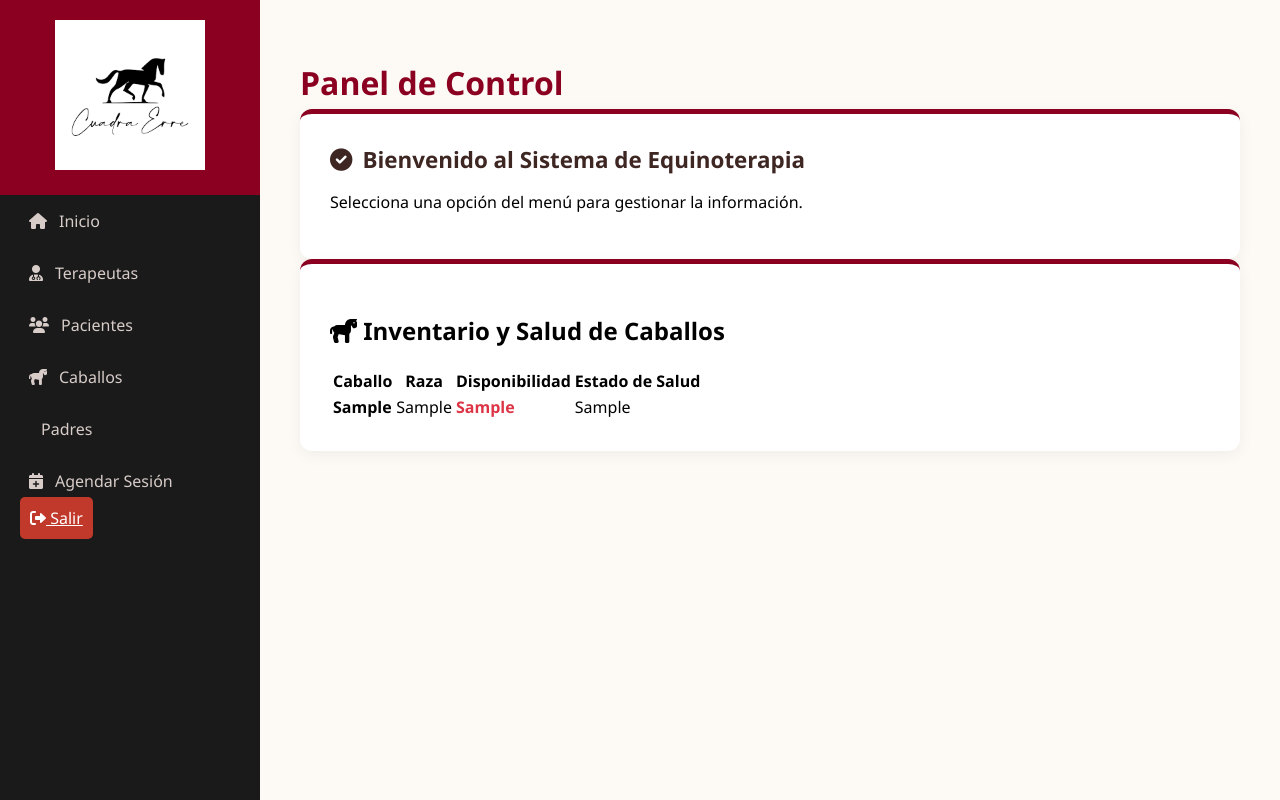
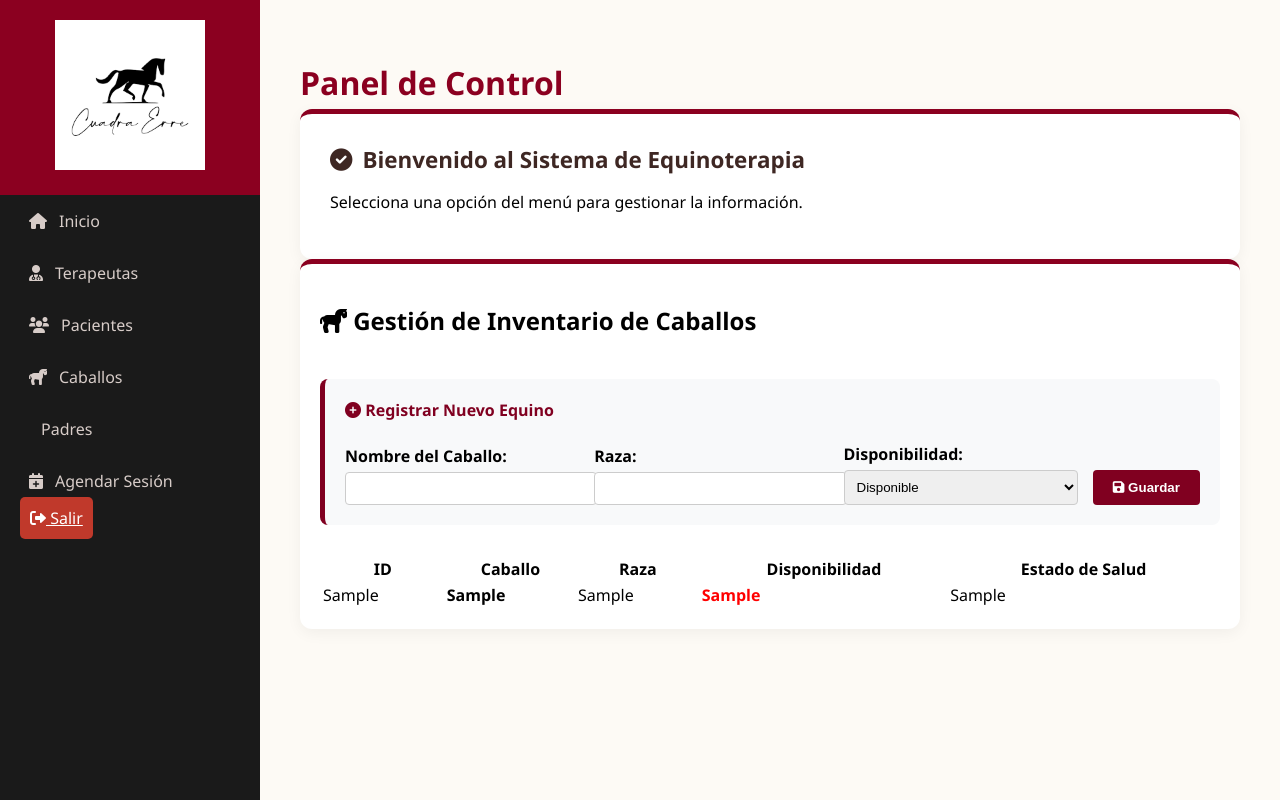
Before and after one commit to Mejillon2/Cabos, a Django app: template gestion/templates/gestion/caballos.html in a window 1280 px wide. Run offline with Django 5.2, Linux system fonts and the light colour scheme; the template is opened without the code that fills it: most values are stand-ins (such as "Sample title", 1, 10 or a date in 2020).

Commit message:
continuacion

```diff
--- a/gestion/templates/gestion/caballos.html
+++ b/gestion/templates/gestion/caballos.html
@@ -1,10 +1,41 @@
 {% extends 'gestion/base.html' %}
 {% block content %}
-<div class="welcome-card">
-    <h2><i class="fas fa-horse"></i> Inventario y Salud de Caballos</h2>
-    <table class="tabla-moderna">
+<div class="welcome-card" style="padding: 20px;">
+    <h2><i class="fas fa-horse"></i> Gestión de Inventario de Caballos</h2>
+    <br>
+
+    <div style="background: #f8f9fa; padding: 20px; border-radius: 8px; margin-bottom: 30px; border-left: 5px solid #800020;">
+        <h4 style="margin-top: 0; color: #800020;"><i class="fas fa-plus-circle"></i> Registrar Nuevo Equino</h4>
+        <form method="POST" style="display: flex; gap: 15px; flex-wrap: wrap; align-items: flex-end;">
+            {% csrf_token %}
+            <div style="flex: 1; min-width: 200px;">
+                <label style="display:block; margin-bottom:5px; font-weight:bold;">Nombre del Caballo:</label>
+                <input type="text" name="nombre_c" required style="width:100%; padding:8px; border-radius:4px; border:1px solid #ccc;">
+            </div>
+            <div style="flex: 1; min-width: 200px;">
+                <label style="display:block; margin-bottom:5px; font-weight:bold;">Raza:</label>
+                <input type="text" name="raza" required style="width:100%; padding:8px; border-radius:4px; border:1px solid #ccc;">
+            </div>
+            <div style="flex: 1; min-width: 200px;">
+                <label style="display:block; margin-bottom:5px; font-weight:bold;">Disponibilidad:</label>
+                <select name="disponibilidad" style="width:100%; padding:8px; border-radius:4px; border:1px solid #ccc;">
+                    <option value="Disponible">Disponible</option>
+                    <option value="En Mantenimiento">En Mantenimiento</option>
+                    <option value="Descanso">En Descanso</option>
+                </select>
+            </div>
+            <div>
+                <button type="submit" style="background: #800020; color: white; border: none; padding: 10px 20px; border-radius: 4px; cursor: pointer; font-weight: bold;">
+                    <i class="fas fa-save"></i> Guardar
+                </button>
+            </div>
+        </form>
+    </div>
+
+    <table class="tabla-moderna" style="width: 100%;">
         <thead>
             <tr>
+                <th>ID</th>
                 <th>Caballo</th>
                 <th>Raza</th>
                 <th>Disponibilidad</th>
@@ -14,36 +45,27 @@
         <tbody>
             {% for c in caballos %}
             <tr>
-                <td><strong>{{ c.0 }}</strong></td>
-                <td>{{ c.1 }}</td>
-                <td>
-                    {% if c.2 == 'Disponible' %}
-                        <span class="badge-verde">{{ c.2 }}</span>
+                <td>{{ c.0 }}</td> <td><strong>{{ c.1 }}</strong></td> <td>{{ c.2 }}</td> <td>
+                    {% if c.3 == 'Disponible' %}
+                        <span class="badge-verde" style="color: green; font-weight: bold;">{{ c.3 }}</span>
                     {% else %}
-                        <span class="badge-rojo">{{ c.2 }}</span>
+                        <span class="badge-rojo" style="color: red; font-weight: bold;">{{ c.3 }}</span>
                     {% endif %}
                 </td>
                 <td>
-                    {% if c.3 and c.3 != "None" %}
-                        {{ c.3 }}
+                    {% if c.4 and c.4 != "None" %}
+                        {{ c.4 }}
                     {% else %}
-                        <span class="text-muted italic">Sin registro reciente</span>
+                        <span style="color: #6c757d; font-style: italic;">Sin registro clínico</span>
                     {% endif %}
                 </td>
             </tr>
             {% empty %}
             <tr>
-                <td colspan="4" style="text-align: center;">No hay caballos registrados en el sistema.</td>
+                <td colspan="5" style="text-align: center; padding: 20px;">No hay caballos registrados en el sistema.</td>
             </tr>
             {% endfor %}
         </tbody>
     </table>
 </div>
-
-<style>
-    .badge-verde { color: #28a745; font-weight: bold; }
-    .badge-rojo { color: #dc3545; font-weight: bold; }
-    .text-muted { color: #6c757d; }
-    .italic { font-style: italic; }
-</style>
 {% endblock %}
```
Also changed, not shown: gestion/views.py (+37 -15 lines), 1 other file.
